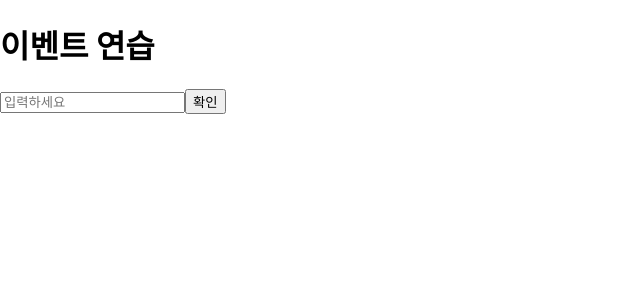
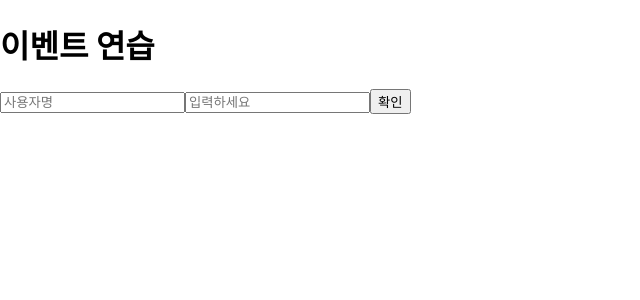
Before and after one commit to jae-woo-han/hello-react, a React (Create React App) app: page / in a window 1280 px wide. Shown: the top 300 px of the page, without its empty margins (0-640 px from the left). Built offline with nearby package versions, Linux system fonts and the light colour scheme.

Commit message:
keypress

```diff
--- a/src/EventPractice.js
+++ b/src/EventPractice.js
@@ -2,6 +2,7 @@
 
 class EventPractice extends Component {
   state = {
+    username: "",
     message: '',
   };
 
@@ -13,29 +14,43 @@
 
   handleChange=(e)=>{
       this.setState({
-          message: e.target.value
+          [e.target.name]: e.target.value
       });
   }
 
   handleClick=()=>{
-      alert(this.state.message);
+      alert(this.state.username + " : "+ this.state.message);
       this.setState({
+          username : "",
           message: ""
       });
   }
 
+  handleKeyPress = (e) => {
+      if(e.key === 'Enter'){
+          this.handleClick();
+      }
+  }
+
   render() {
-    const { message } = this.state;
+
     return (
       <div>
         <h1>이벤트 연습</h1>
-        <h2>{message}</h2>
+        <input
+            type='text'
+            name='username'
+            placeholder='사용자명'
+            value = {this.state.username}
+            onChange = {this.handleChange}
+        />
         <input
           type="text"
           name="message"
           placeholder="입력하세요"
           value={this.state.message}
           onChange={this.handleChange}
+          onKeyPress = {this.handleKeyPress}
         />
         <button
           onClick={this.handleClick}
```
